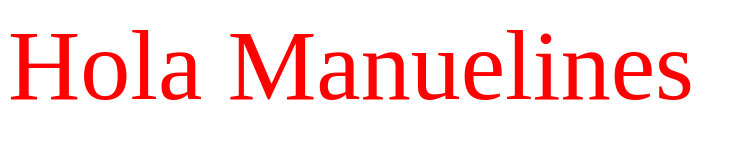
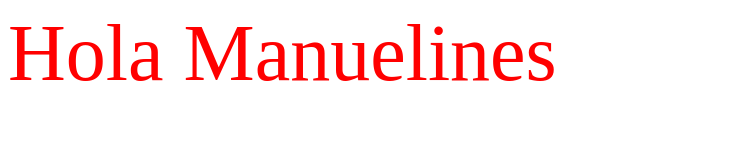
Before and after one commit to Cristian1667/ManuelimJunior, a plain HTML site: page index.html in a window 1280 px wide. Shown: the whole page, without its empty margins (0-744 px from the left). Drawn offline with Linux system fonts and the light colour scheme.

Commit message:
Update index.html

```diff
--- a/index.html
+++ b/index.html
@@ -1,2 +1,2 @@
 <title>Hijo de Manuelin</title>
-<p style="color:red; font-size:100px">Hola Manuelines</p>
+<p style="color:red; font-size:80px">Hola Manuelines</p>
```
